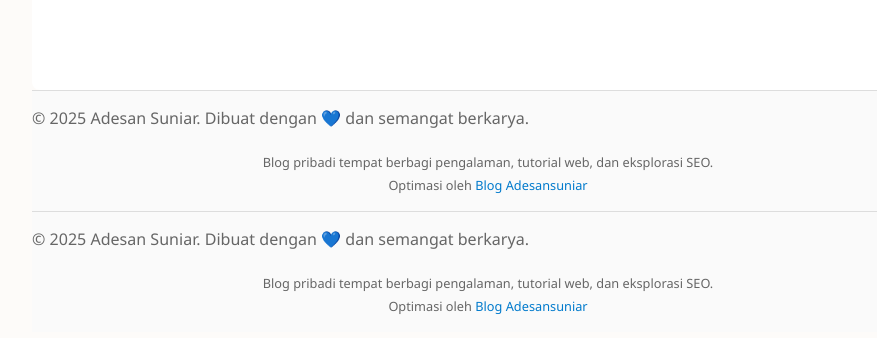
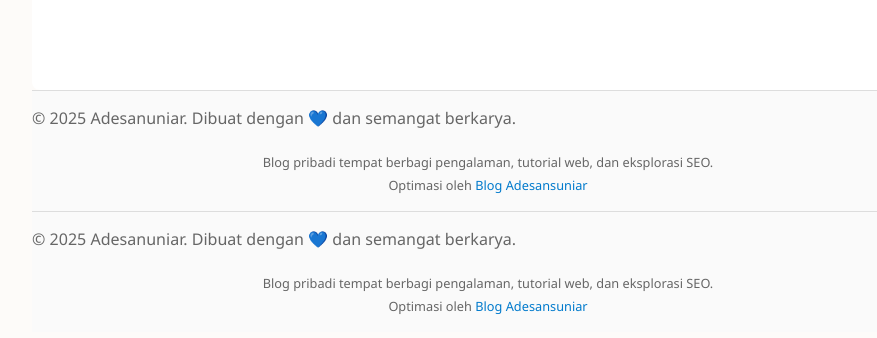
Before and after one commit to adesansuniar/blog-adesansuniar, a Jekyll site: the page built from index.html, in a window 1280 px wide. Shown: the part 1028-1366 px from the top of the page, without its empty margins (152-1029 px from the left). Built offline with Jekyll 4.4.1, drawn with Linux system fonts in a browser that asks for light colours; some web fonts are replaced.

Commit message:
Update footer.html

```diff
--- a/_includes/footer.html
+++ b/_includes/footer.html
@@ -1,6 +1,6 @@
 <footer itemscope itemtype="https://schema.org/WPFooter" style="background-color: #fafafa; padding: 15px 0; border-top: 1px solid #ddd; color: #666; text-align: center;">
   <p>&copy; {{ "now" | date: "%Y" }} <span itemprop="creator" itemscope itemtype="https://schema.org/Person">
-    <span itemprop="name">Adesan Suniar</span></span>. Dibuat dengan 💙 dan semangat berkarya.
+    <span itemprop="name">Adesanuniar</span></span>. Dibuat dengan 💙 dan semangat berkarya.
   </p>
   <div>
     <small itemprop="description">Blog pribadi tempat berbagi pengalaman, tutorial web, dan eksplorasi SEO.</small><br>
```
